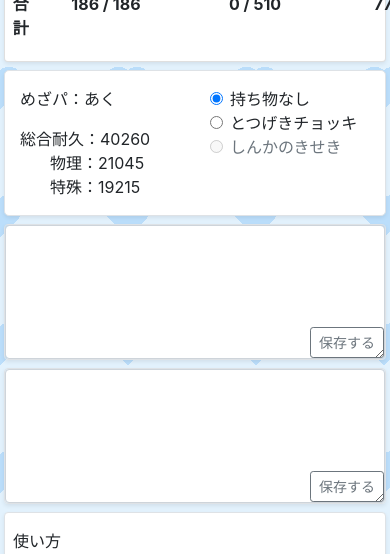
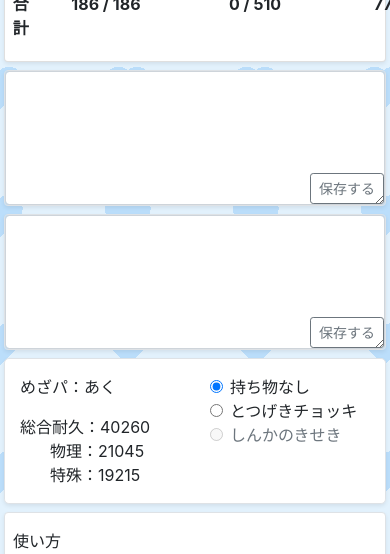
Before and after one commit to lefmarna/pokemonote-web-old, a Vue app: page /calc-stats in a window 390 px wide. Shown: the part 742-1296 px from the top of the page. Built offline with nearby package versions, Linux system fonts and the light colour scheme; what vue-head would draw is missing.

Commit message:
スマホでの閲覧時のカラムの表示順を変更

```diff
--- a/src/views/CalcStats.vue
+++ b/src/views/CalcStats.vue
@@ -563,9 +563,12 @@
           </div>
         </div>
       </div>
-      <div class="col-12 col-md-6 px-1">
-        <div>
-          <div class="d-flex bg-white border rounded-lg shadow-sm mb-2 pt-3">
+      <div class="col-12 col-md-6 px-1 d-flex flex-column">
+        <result class="mb-2 border rounded shadow-sm order-md-2"></result>
+        <result class="mb-2 border rounded shadow-sm order-md-3"></result>
+        <div
+          class="d-flex bg-white border rounded-lg shadow-sm mb-2 pt-3 order-md-1"
+        >
           <div class="col-6">
             <p>めざパ：{{ hiddenPower }}</p>
             <p>
@@ -614,16 +617,11 @@
                 v-model="item"
                 v-bind:disabled="evolution.length == 0"
               />
-                <label class="form-check-label" for="item3"
-                  >しんかのきせき</label
-                >
+              <label class="form-check-label" for="item3">しんかのきせき</label>
             </div>
           </div>
         </div>
-        </div>
-        <result class="mb-2 border rounded shadow-sm"></result>
-        <result class="mb-2 border rounded shadow-sm"></result>
-        <div class="bg-white border rounded shadow-sm pt-3 px-2">
+        <div class="bg-white border rounded shadow-sm pt-3 px-2 order-md-4">
           <p>使い方</p>
           <p>
             ポケモンの各種ステータスをリアルタイムに計算するツールです。
```
Lines whose indentation alone changed are shown as unchanged.
